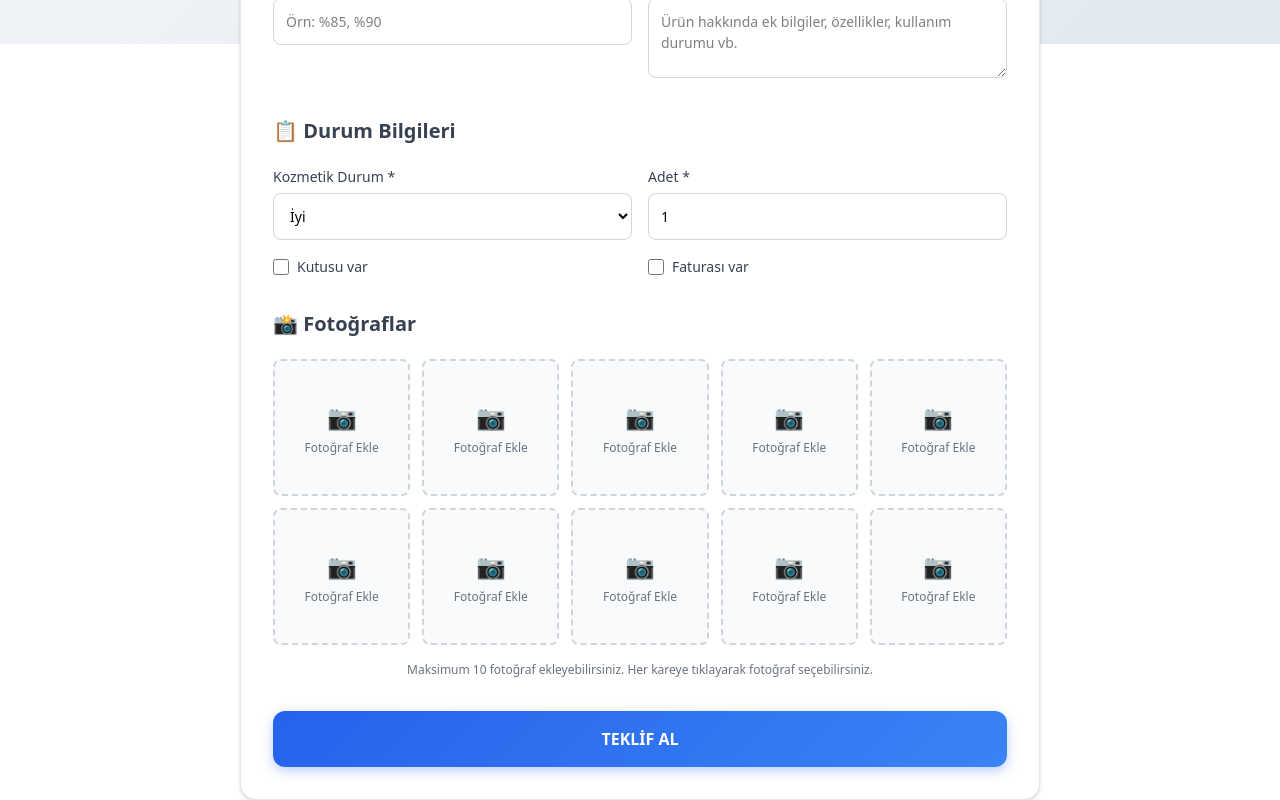
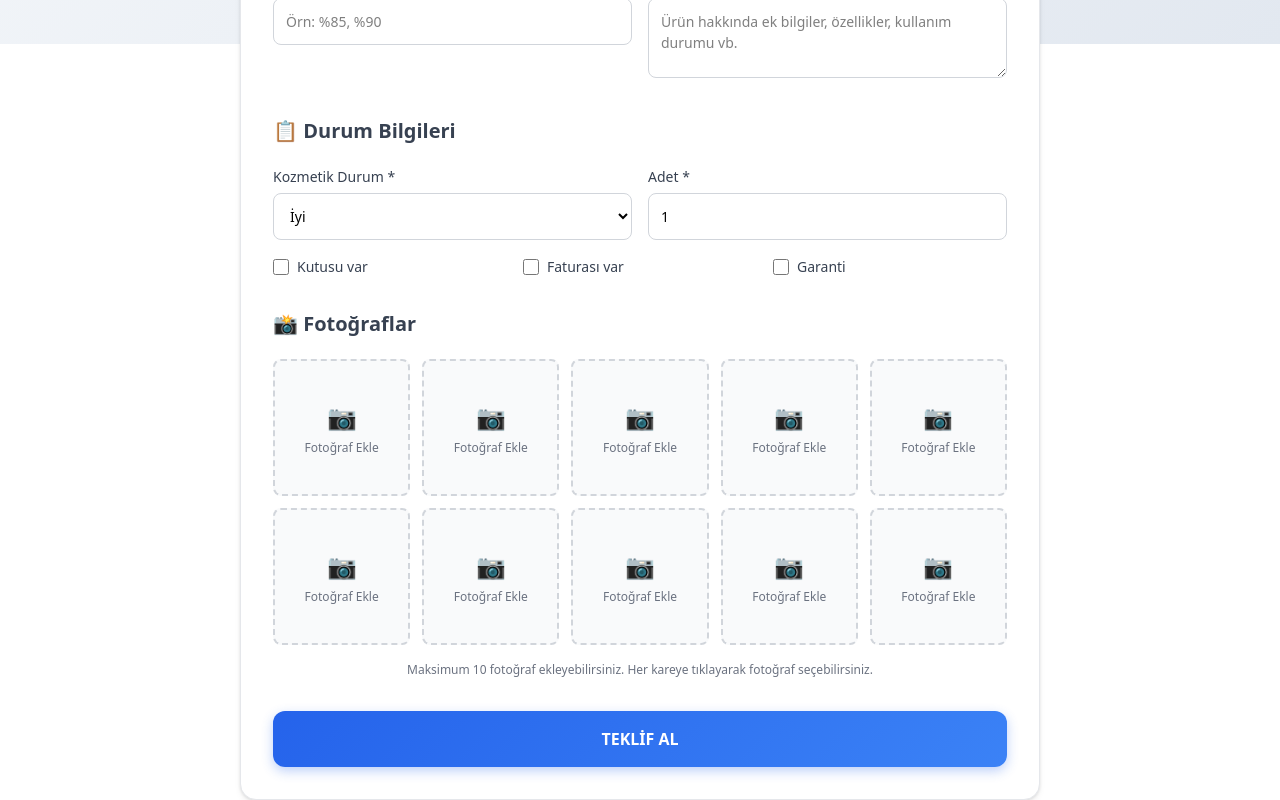
Before and after one commit to ozancidik/dusukbutce-web, a Next.js app: page /bize-sat/notebook in a window 1280 px wide. Shown: the part 909-1709 px from the top of the page. Built offline with nearby package versions, Linux system fonts and the light colour scheme.

Commit message:
Notebook satış sayfasına garanti checkbox'ı ve fatura tarihi hizalaması eklendi

```diff
--- a/app/bize-sat/notebook/page.tsx
+++ b/app/bize-sat/notebook/page.tsx
@@ -21,6 +21,8 @@ export default function NotebookPage() {
     cosmeticCondition: 'İyi',
     hasBox: false,
     hasInvoice: false,
+    hasWarranty: false,
+    warrantyDuration: '',
     invoiceDate: '',
     quantity: 1,
     images: [] as string[]
@@ -108,6 +110,8 @@ export default function NotebookPage() {
           cosmeticCondition: 'İyi',
           hasBox: false,
           hasInvoice: false,
+          hasWarranty: false,
+          warrantyDuration: '',
           invoiceDate: '',
           quantity: 1,
           images: []
@@ -574,7 +578,7 @@ export default function NotebookPage() {
             </div>
             <div style={{
               display: 'grid',
-              gridTemplateColumns: isMobile ? '1fr' : 'repeat(2, 1fr)',
+              gridTemplateColumns: isMobile ? '1fr' : 'repeat(3, 1fr)',
               gap: '16px',
               marginTop: '16px'
             }}>
@@ -620,9 +624,57 @@ export default function NotebookPage() {
                   Faturası var
                 </label>
               </div>
+              <div style={{
+                display: 'flex',
+                alignItems: 'center',
+                gap: '8px'
+              }}>
+                <input
+                  type="checkbox"
+                  checked={formData.hasWarranty}
+                  onChange={(e) => handleInputChange('hasWarranty', e.target.checked)}
+                  style={{
+                    width: '16px',
+                    height: '16px'
+                  }}
+                />
+                <label style={{
+                  fontSize: '14px',
+                  color: '#374151'
+                }}>
+                  Garanti
+                </label>
+                {formData.hasWarranty && (
+                  <select
+                    value={formData.warrantyDuration}
+                    onChange={(e) => handleInputChange('warrantyDuration', e.target.value)}
+                    style={{
+                      marginLeft: '8px',
+                      padding: '4px 8px',
+                      border: '1px solid #d1d5db',
+                      borderRadius: '4px',
+                      fontSize: '12px',
+                      outline: 'none'
+                    }}
+                  >
+                    <option value="">Süre seçin</option>
+                    <option value="1 yıl">1 yıl</option>
+                    <option value="2 yıl">2 yıl</option>
+                    <option value="3 yıl">3 yıl</option>
+                    <option value="4 yıl">4 yıl</option>
+                  </select>
+                )}
+              </div>
             </div>
             {formData.hasInvoice && (
-              <div style={{ marginTop: '16px' }}>
+              <div style={{
+                display: 'grid',
+                gridTemplateColumns: isMobile ? '1fr' : 'repeat(3, 1fr)',
+                gap: '16px',
+                marginTop: '16px'
+              }}>
+                <div></div>
+                <div>
                   <label style={{
                     display: 'block',
                     fontSize: '14px',
@@ -648,6 +700,8 @@ export default function NotebookPage() {
                     onFocus={(e) => e.target.style.borderColor = '#3b82f6'}
                     onBlur={(e) => e.target.style.borderColor = '#d1d5db'}
                   />
+                </div>
+                <div></div>
               </div>
             )}
           </div>
```
Lines whose indentation alone changed are shown as unchanged.
